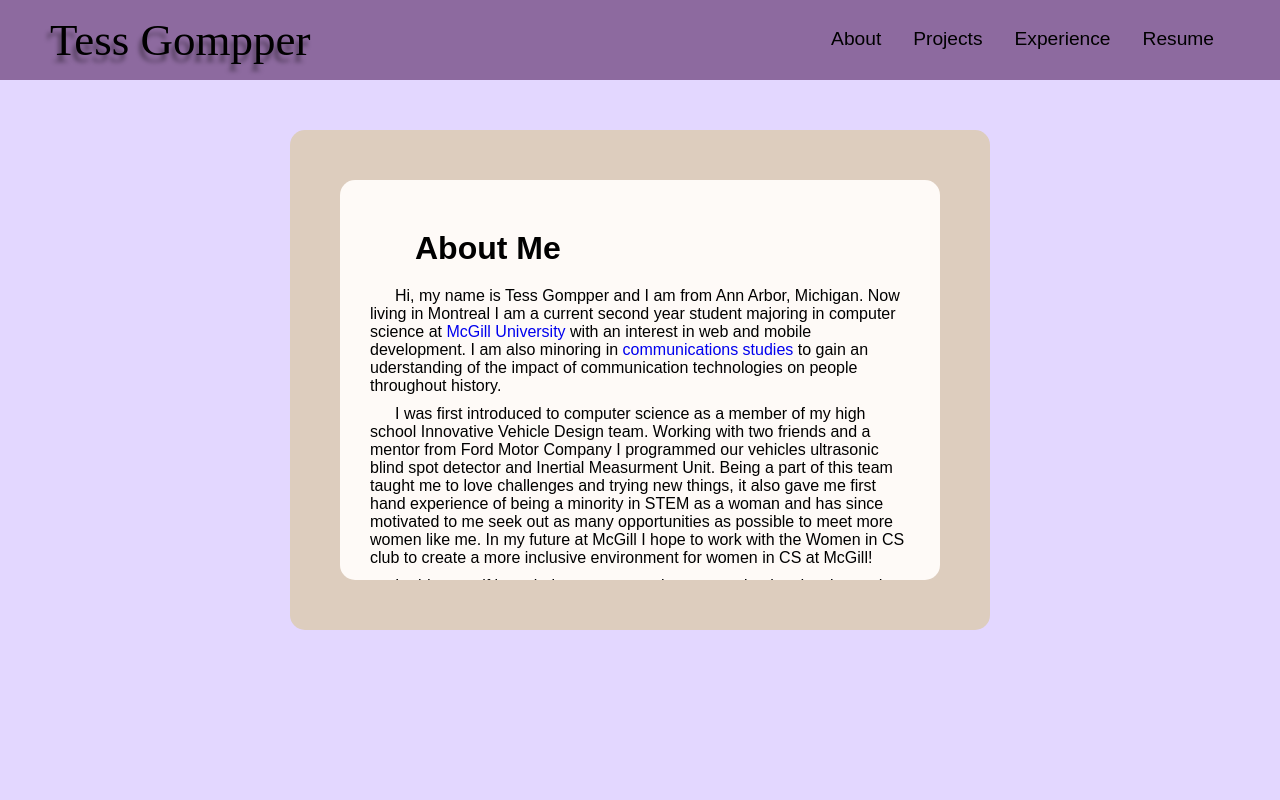
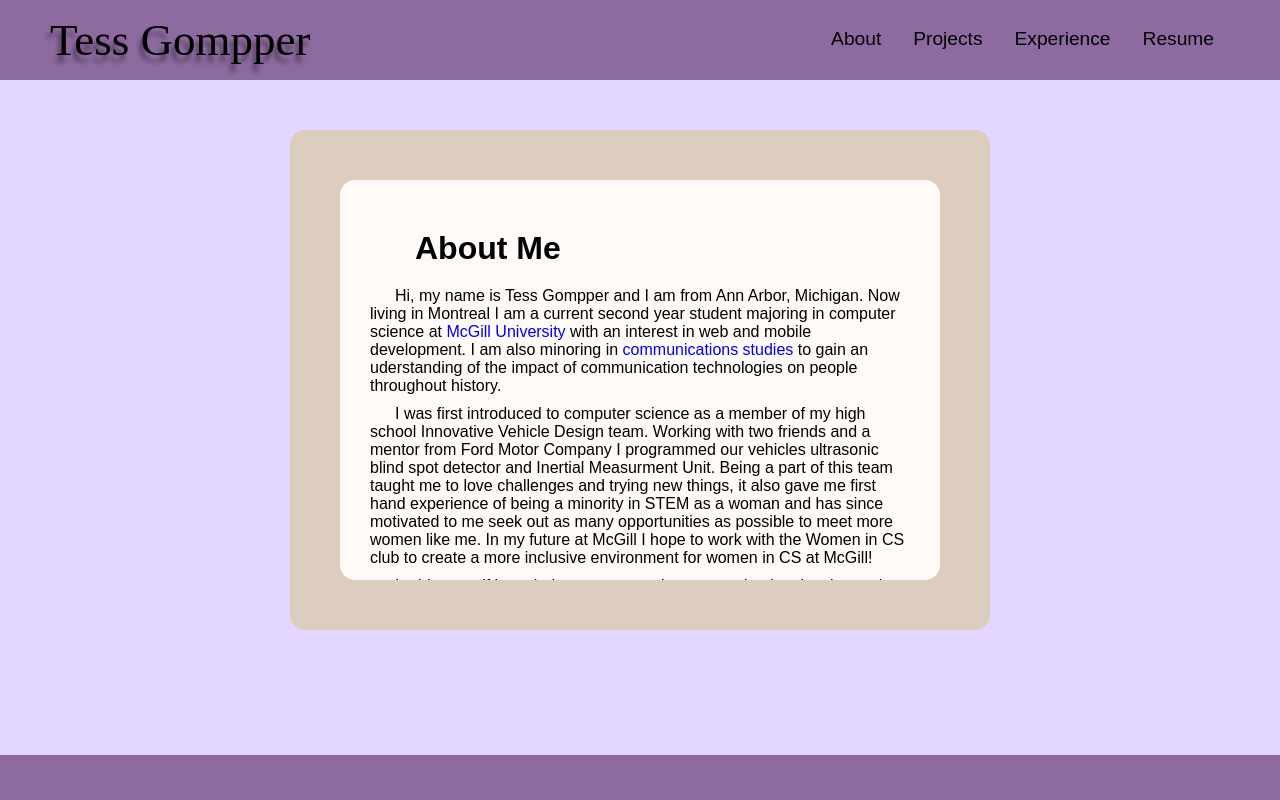
Before and after one commit to tgompper1/myWebsite, a React (Create React App) app: page /about in a window 1280 px wide. Shown: the top 800 px of the page. Built offline with nearby package versions, Linux system fonts and the light colour scheme.

Commit message:
edit scroll bar

```diff
--- a/src/components/pages/About/About.css
+++ b/src/components/pages/About/About.css
@@ -1,6 +1,6 @@
 .aboutbubble__container{
     background-color: #e3d7ff;
-    height: 975px;
+    height: 675px;
     justify-content: center;
     display:flex;
     padding-top: 50px;
@@ -45,6 +45,26 @@
     text-decoration: none;
 }
 
+/* custom scrollbar */
+::-webkit-scrollbar {
+    width: 20px;
+  }
+
+  ::-webkit-scrollbar-track {
+    background-color: transparent;
+  }
+
+  ::-webkit-scrollbar-thumb {
+    background-color: #d6dee1;
+    border-radius: 20px;
+    border: 6px solid transparent;
+    background-clip: content-box;
+  }
+
+  ::-webkit-scrollbar-thumb:hover {
+    background-color: #a8bbbf;
+  }
+
 @media screen and (max-width: 960px){
     .aboutbubble__container{
         display: flex;
```
